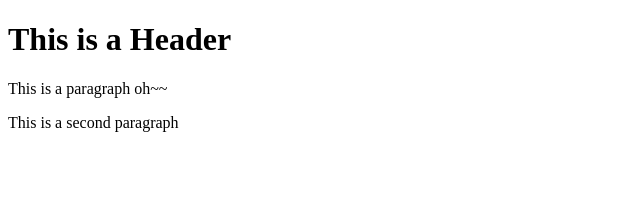
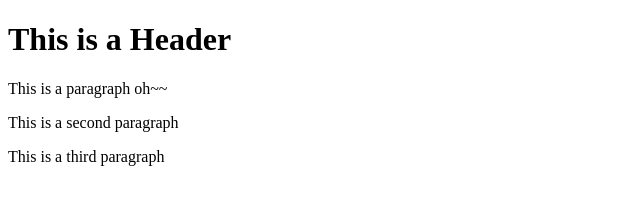
Before and after one commit to PriscillaLii/git-test, a website: page index.html in a window 1280 px wide. Shown: the whole page, without its empty margins (0-640 px from the left). Drawn offline with Linux system fonts and the light colour scheme.

Commit message:
4th commit

```diff
--- a/index.html
+++ b/index.html
@@ -5,5 +5,6 @@
         <h1>This is a Header</h1>
         <p>This is a paragraph oh~~</p>
         <p>This is a second paragraph</p>
+        <p>This is a third paragraph</p>
     </body>
 </html>
```
Also changed, not shown: package.json (added, +24 -0 lines), 2 other files.
